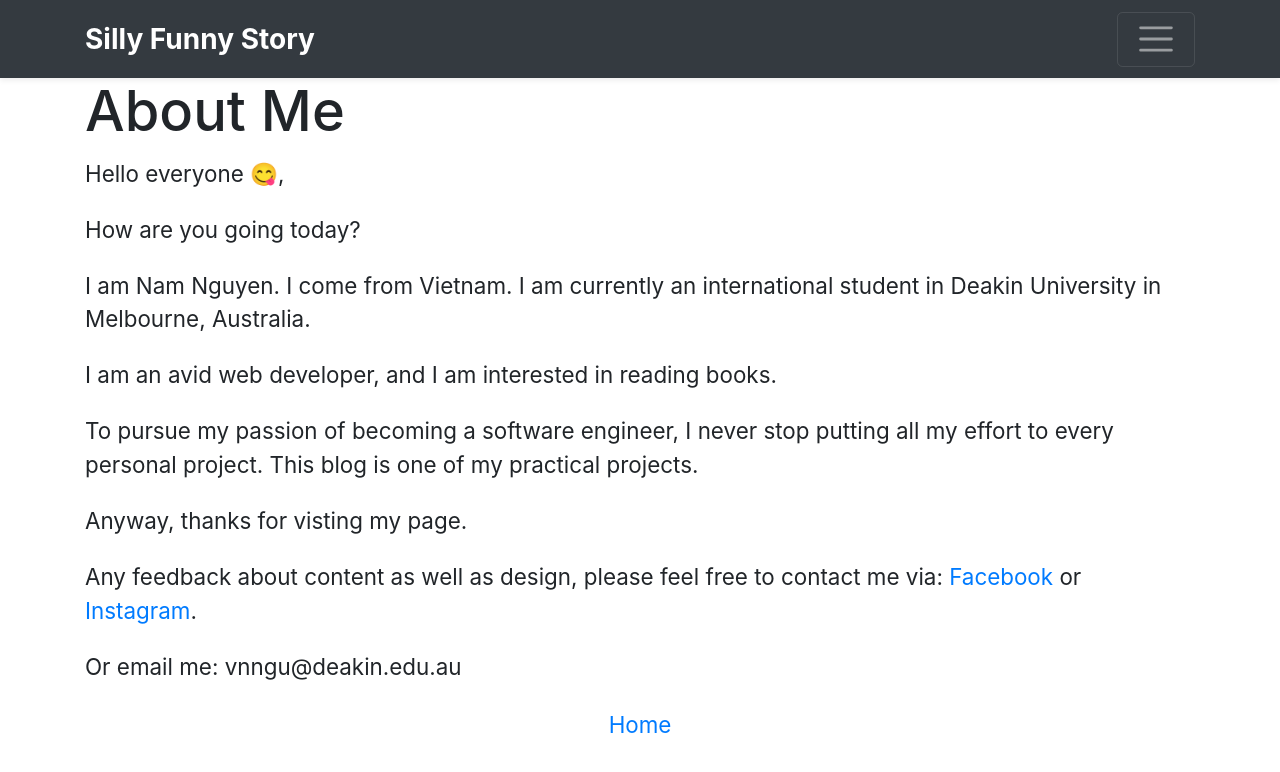
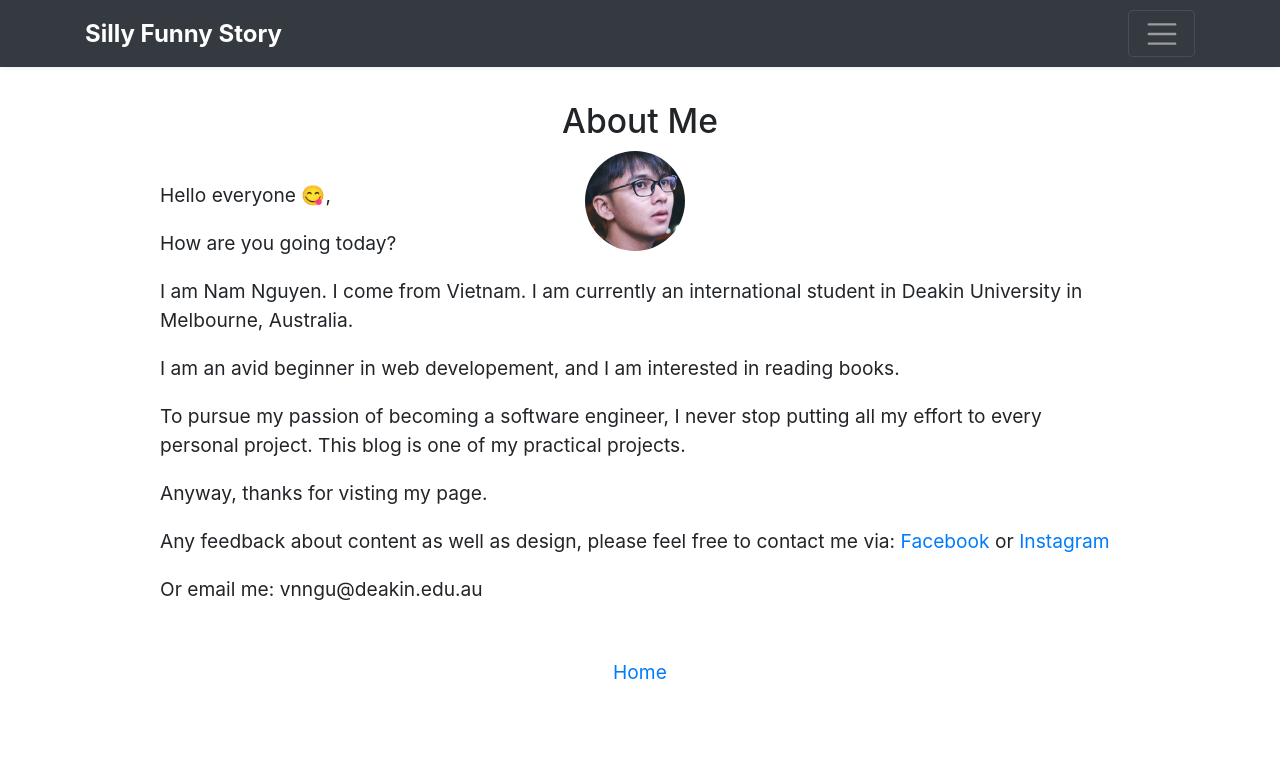
Before and after one commit to nnfunny/small-blog, a Jekyll site: the page built from pages/aboutme.html, in a window 1280 px wide. Shown: the top 772 px of the page. Built offline with Jekyll 4.4.1, drawn with Linux system fonts in a browser that asks for light colours; some of the changed lines change nothing that is shown.

Commit message:
Update aboutme

```diff
--- a/_layouts/page.html
+++ b/_layouts/page.html
@@ -2,7 +2,7 @@
 layout: "default"
 ---
 <article>
-    <h1>{{ page.title}}</h1>
+    <h3 style="padding-top: 1em; text-align: center">{{ page.title}}</h3>
     {{ content }}
 </article>
 
--- a/assets/css/main.css
+++ b/assets/css/main.css
@@ -7,7 +7,7 @@
 /* The whole page  */
 html {
     font-family: 'Mukta', sans-serif;
-    font-size: 1.4rem;
+    font-size: 1.2rem;
 }
 
 @media screen and (max-width: 600px) {
--- a/index.html
+++ b/index.html
@@ -4,7 +4,7 @@ layout: default
 
 {% for post in site.posts%}
     <div class="PostList">
-        <h1 class="postSingle"><a href="{{ site.baseurl}}/1">{{post.title}}</a></h1>
+        <h1 class="postSingle"><a href="{{ site.baseurl }}/1">{{post.title}}</a></h1>
         <p class="date"><i>{{ post.date | date: '%B %-d, %Y' }}</i></p>
     </div>
 {% endfor %}
--- /dev/null
+++ b/pages/aboutme.html
@@ -0,0 +1,17 @@
+---
+layout: page
+title: About Me
+permalink: /aboutme/
+---
+
+<div style="margin-top: 30px; padding: 10px 75px 10px 75px; position: relative;">
+    <p>Hello everyone 😋,</p>
+    <img src="../assets/img/ava.png" alt="Image Broken" style="position: absolute; height: 100px; width: 100px; border-radius: 50%; box-shadow: 10px; left: 500px; top: -20px;">
+    <p>How are you going today?</p>
+    <p>I am Nam Nguyen. I come from Vietnam. I am currently an international student in Deakin University in Melbourne, Australia.</p>
+    <p>I am an avid beginner in web developement, and I am interested in reading books.</p>
+    <p>To pursue my passion of becoming a software engineer, I never stop putting all my effort to every personal project. This blog is one of my practical projects.</p>
+    <p>Anyway, thanks for visting my page.</p>
+    <p>Any feedback about content as well as design, please feel free to contact me via: <a href="https://www.facebook.com/vietnam.nguyen.186">Facebook</a> or <a href="https://www.instagram.com/nam.viet.nguyen/">Instagram</a></p>
+    <p>Or email me: vnngu@deakin.edu.au</p>
+</div>
--- a/pages/aboutme.md
+++ /dev/null
@@ -1,21 +0,0 @@
----
-layout: page
-title: About Me
-permalink: /aboutme/
----
-
-Hello everyone 😋,
-
-How are you going today?
-
-I am Nam Nguyen. I come from Vietnam. I am currently an international student in Deakin University in Melbourne, Australia.
-
-I am an avid web developer, and I am interested in reading books.
-
-To pursue my passion of becoming a software engineer, I never stop putting all my effort to every personal project. This blog is one of my practical projects.
-
-Anyway, thanks for visting my page.
-
-Any feedback about content as well as design, please feel free to contact me via: [Facebook](https://www.facebook.com/vietnam.nguyen.186) or [Instagram](https://www.instagram.com/nam.viet.nguyen/).
-
-Or email me: vnngu@deakin.edu.au
```
Also changed, not shown: assets/img/ava.png (added).
